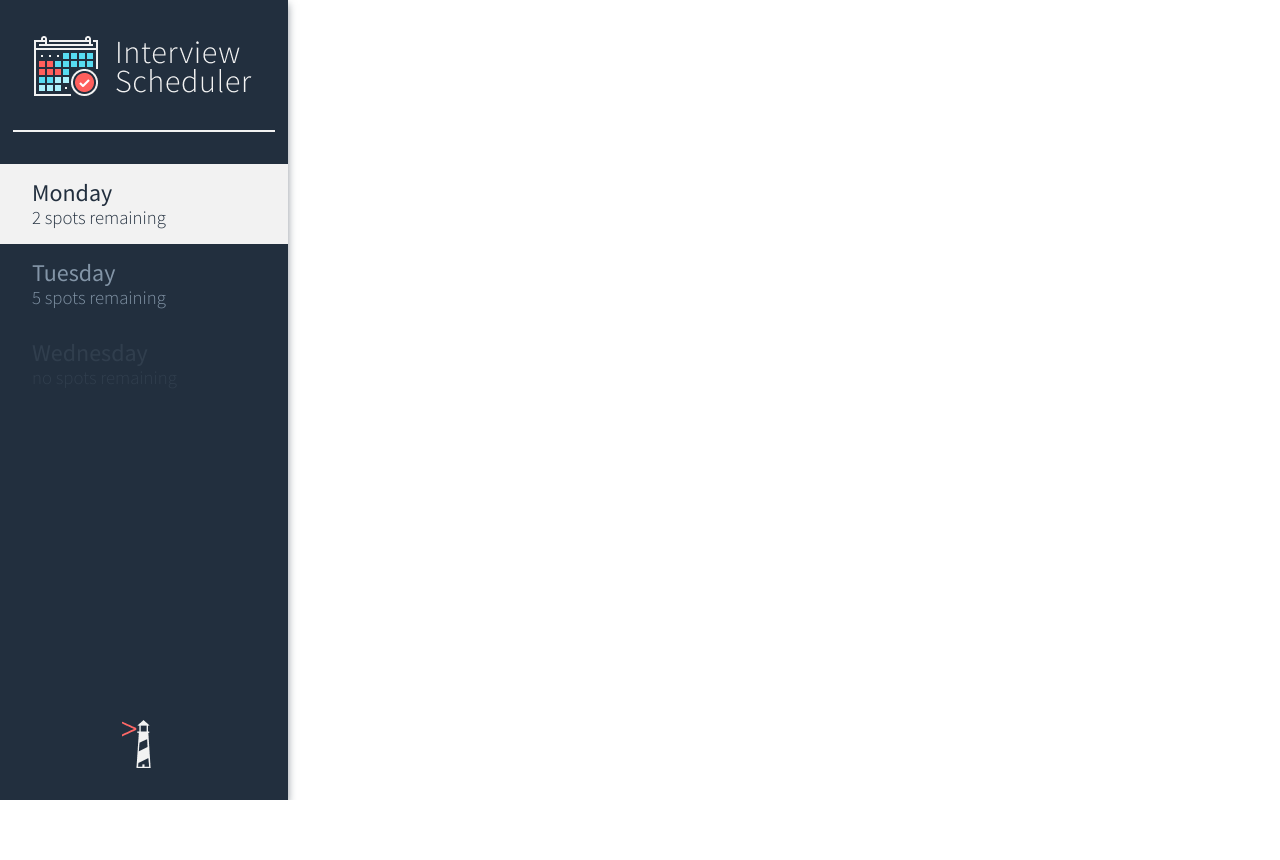
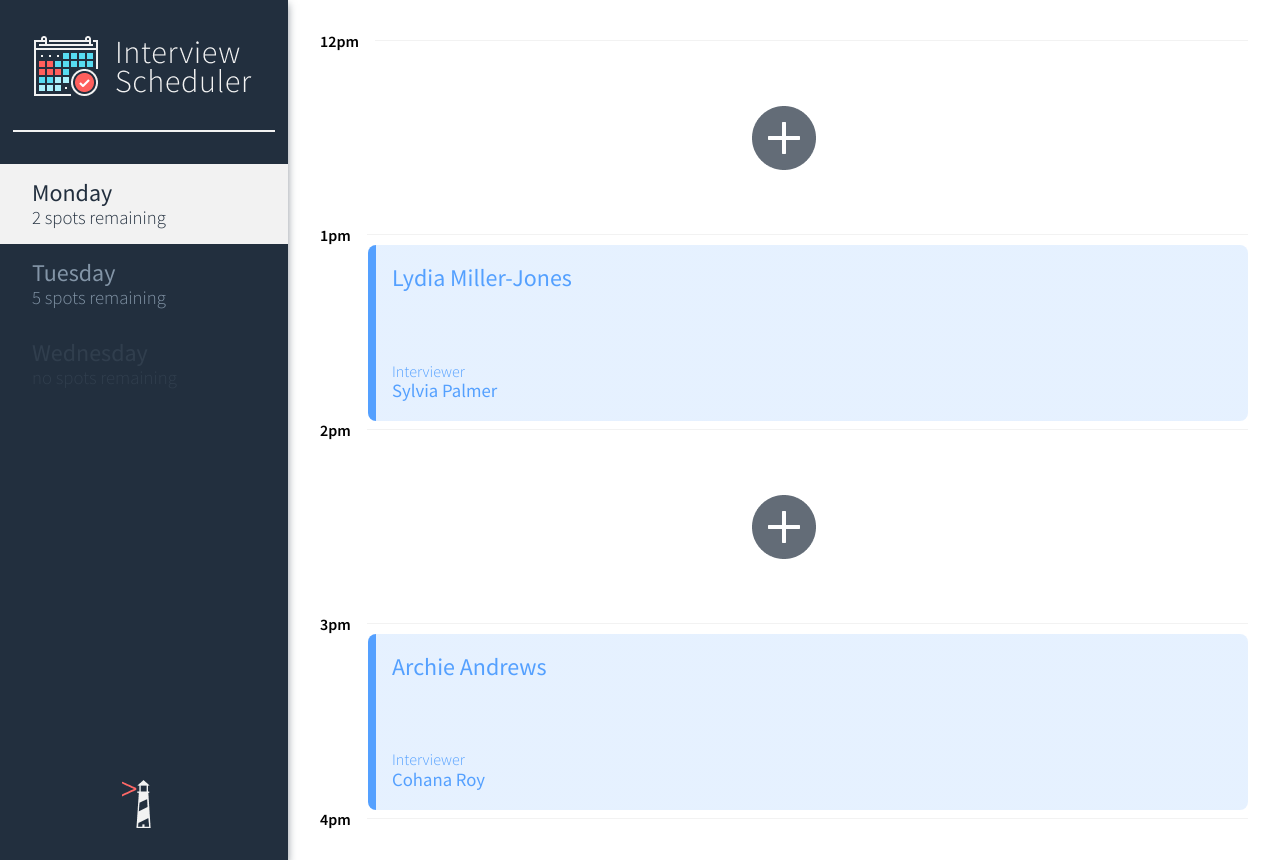
Before and after one commit to cesar-santamaria/scheduler, a React (Create React App) app: page / in a window 1280 px wide. Before the commit the page ends 800 px from the top, so only its background shows below. Built offline with nearby package versions, Linux system fonts and the light colour scheme.

Commit message:
render Appointment component in Application.jsx file

```diff
--- a/src/components/Application.jsx
+++ b/src/components/Application.jsx
@@ -1,6 +1,7 @@
 import React, { useState } from "react";
+import DayList from "./DayList";
+import Appointment from "./Appointment";
 import "components/Application.scss";
-import DayList from "./DayList";
 
 /* Mock Data */
 const days = [
@@ -21,8 +22,49 @@ const days = [
   },
 ];
 
+const appointments = {
+  "1": {
+    id: 1,
+    time: "12pm",
+  },
+  "2": {
+    id: 2,
+    time: "1pm",
+    interview: {
+      student: "Lydia Miller-Jones",
+      interviewer:{
+        id: 3,
+        name: "Sylvia Palmer",
+        avatar: "https://i.imgur.com/LpaY82x.png",
+      }
+    }
+  },
+  "3": {
+    id: 3,
+    time: "2pm",
+  },
+  "4": {
+    id: 4,
+    time: "3pm",
+    interview: {
+      student: "Archie Andrews",
+      interviewer:{
+        id: 4,
+        name: "Cohana Roy",
+        avatar: "https://i.imgur.com/FK8V841.jpg",
+      }
+    }
+  },
+  "5": {
+    id: 5,
+    time: "4pm",
+  }
+};
+
 export default function Application(props) {
   const [day, setDay] = useState("Monday");
+  const appointmentArray = Object.values(appointments);
+
   return (
     <main className="layout">
       <section className="sidebar">
@@ -46,7 +88,7 @@ export default function Application(props) {
         />
       </section>
       <section className="schedule">
-        {/* Replace this with the schedule elements during the "The Scheduler" activity. */}
+        {appointmentArray.map((appointment)=> <Appointment key={appointment.id} {...appointment}/>)}
       </section>
     </main>
   );
--- a/src/components/Appointment/index.jsx
+++ b/src/components/Appointment/index.jsx
@@ -4,6 +4,7 @@ import Show from './Show';
 import Empty from './Empty';
 
 import "../Appointment/styles.scss";
+
 
 export default function Appointment(props) {
   return (
```
